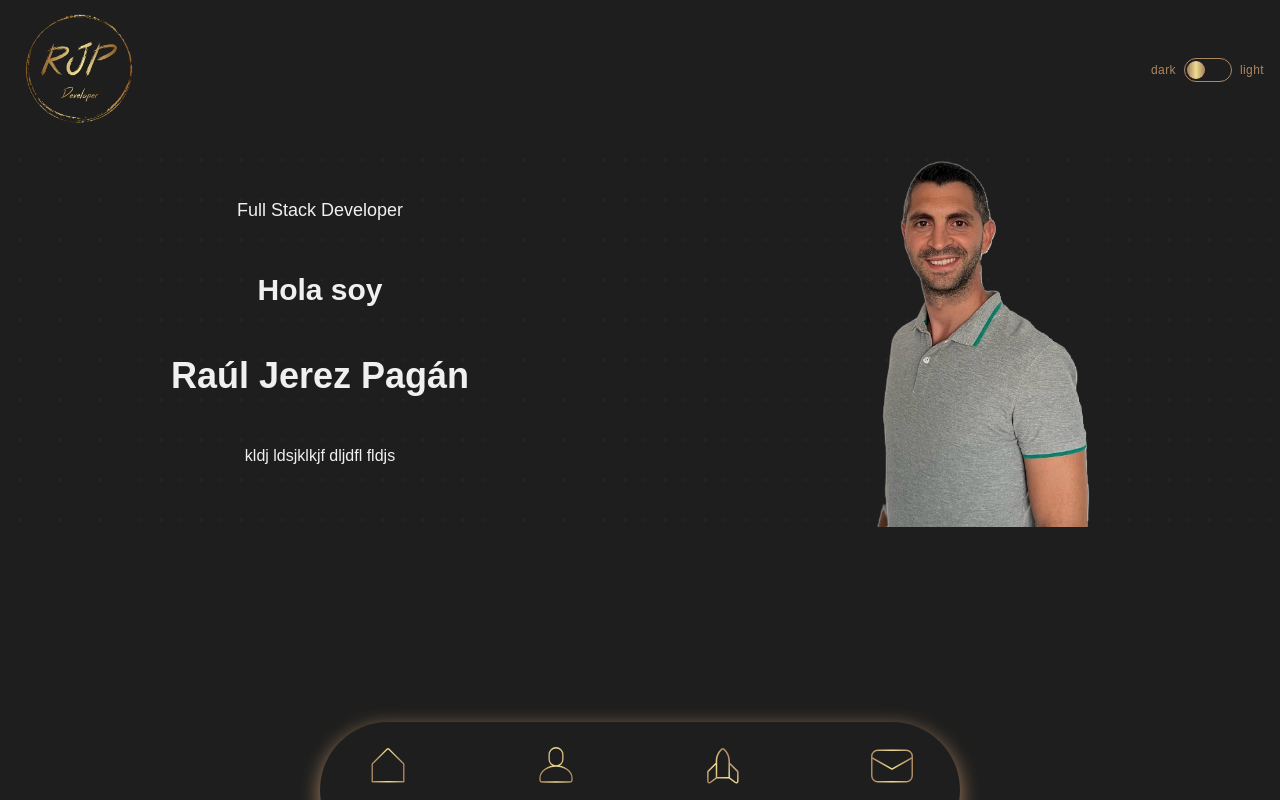
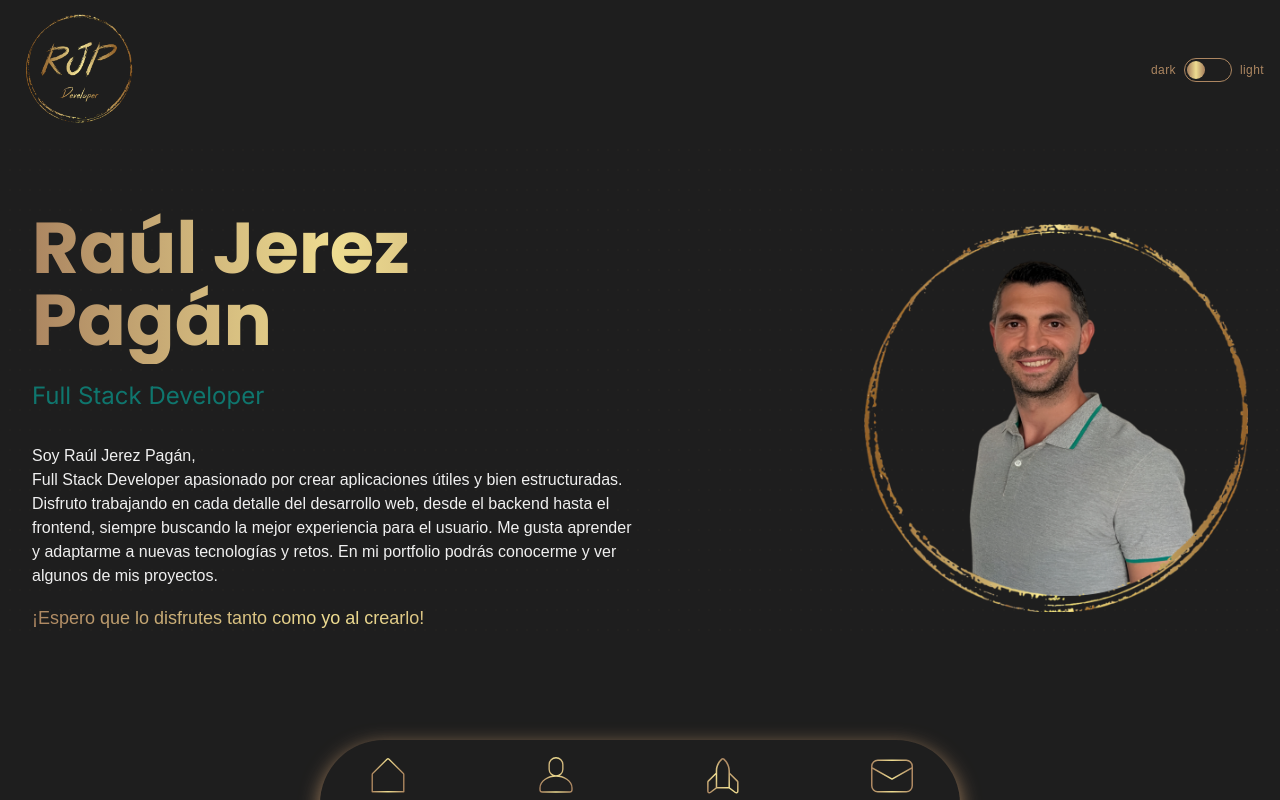
Before and after one commit to Rauljp16/my-portfolio, a Next.js app: page / in a window 1280 px wide. Built offline with nearby package versions, Linux system fonts and the light colour scheme.

Commit message:
feat: foto y texto de inicio

```diff
--- a/app/globals.css
+++ b/app/globals.css
@@ -12,7 +12,7 @@
   --svg-fill: #121863;
 }
 body {
-  max-width: 1400px;
+  max-width: 1300px;
   margin: 0 auto;
   font-family: Arial, Helvetica, sans-serif;
 }
--- a/app/layout.tsx
+++ b/app/layout.tsx
@@ -2,6 +2,18 @@
 import type { Metadata } from "next";
 import { ThemeProvider } from "next-themes";
 import "./globals.css";
+// import { Inter } from 'next/font/google';
+import { Poppins, Inter } from 'next/font/google';
+
+const inter = Inter({
+  subsets: ['latin'],
+  variable: '--font-inter',
+});
+const poppins = Poppins({
+  subsets: ['latin'],
+  weight: ['400', '600', '700'],
+  variable: '--font-poppins',
+});
 
 export const metadata: Metadata = {
   title: "My portfolio",
@@ -15,7 +27,7 @@ export default function RootLayout({
 }>) {
   return (
     <html suppressHydrationWarning lang="en">
-      <body className="bg-background-light dark:bg-background-dark text-foreground-light dark:text-foreground-dark transition-colors duration-700 ease-in-out min-h-dvh">
+      <body className={`${poppins.variable} ${inter.variable} bg-background-light dark:bg-background-dark text-foreground-light dark:text-foreground-dark transition-colors duration-700 ease-in-out min-h-dvh`}>
         <ThemeProvider defaultTheme="dark" attribute="class">
           {children}
         </ThemeProvider>
--- a/app/page.tsx
+++ b/app/page.tsx
@@ -4,26 +4,38 @@ import Image from "next/image";
 
 export default function Home() {
   return (
-    <>
+    <div className=" bg-[url('/svg/bg.svg')] bg-fixed">
       <Header />
-      <main className="flex w-full bg-[url('/svg/bg.svg')] ">
-        <section className="w-1/2 flex flex-col items-center justify-around p-8">
-          <h3 className="text-lg">Full Stack Developer</h3>
-          <h1 className="text-3xl font-bold">Hola soy</h1>
-          <h1 className="text-4xl font-bold">Raúl Jerez Pagán</h1>
-          <p className="text-md">kldj ldsjklkjf dljdfl fldjs</p>
-        </section>
-        <section className="w-1/2 h-96 flex items-center justify-center">
-          <Image
-            src="/images/raul.png"
-            alt="Logo"
-            width={400}
-            height={400}
-            className=""
-          />
+      <Sidebar />
+      <main className="flex w-full">
+        <section className="w-full flex items-center justify-around px-8 pt-16">
+          <article className="w-1/2">
+            <h1 className="text-7xl font-bold font-poppins text-transparent bg-clip-text bg-gradient-to-r from-goldDark via-goldLight to-goldDark mb-4 py-2">
+              Raúl Jerez Pagán
+            </h1>
+            <h3 className="text-2xl font-inter mb-8 text-teal-700">Full Stack Developer</h3>
+            <p className="text-md mb-4">
+              Soy Raúl Jerez Pagán, <br />
+              Full Stack Developer apasionado por crear aplicaciones útiles y
+              bien estructuradas. Disfruto trabajando en cada detalle del
+              desarrollo web, desde el backend hasta el frontend, siempre
+              buscando la mejor experiencia para el usuario. Me gusta aprender y
+              adaptarme a nuevas tecnologías y retos. En mi portfolio podrás
+              conocerme y ver algunos de mis proyectos.
+            </p>
+            <p className="text-lg text-transparent bg-clip-text bg-gradient-to-r from-goldDark via-goldLight to-goldDark">¡Espero que lo disfrutes tanto como yo al crearlo!</p>
+          </article>
+          <article className="w-1/2 flex justify-end items-center">
+            <Image
+              src="/images/raul.png"
+              alt="Logo"
+              width={600}
+              height={600}
+              className="w-96"
+            />
+          </article>
         </section>
       </main>
-      <Sidebar />
-    </>
+    </div>
   );
 }
--- a/components/Header.tsx
+++ b/components/Header.tsx
@@ -4,13 +4,13 @@ import ButtonTheme from "./ButtonTheme";
 
 function Header() {
   return (
-    <div className=" flex items-center justify-between">
+    <div className="sticky top-0 flex items-center justify-between bg-background-light dark:bg-background-dark transition ease-in-out duration-700 overflow-hidden">
       <Image
         src="/images/logo.png"
         alt="Logo"
         width={2134}
         height={1866}
-        className="w-40 h-auto drop-shadow-blackSvg "
+        className="w-40 h-auto drop-shadow-blackSvg object-cover object-center"
       />
       <ButtonTheme />
     </div>
--- a/components/Sidebar.tsx
+++ b/components/Sidebar.tsx
@@ -4,8 +4,8 @@ import React from "react";
 
 function Sidebar() {
   return (
-    <div className="fixed w-full flex justify-center bottom-[-58px] left-0">
-      <ul className="flex justify-center cursor-pointer transition ease-in-out duration-700 gap-10 md:gap-28 md:px-10 pl-5 pr-7 pt-4 pb-14  rounded-full shadow-[0px_6px_20px_#ac8661]  shadow-golDark">
+    <div className="fixed w-full flex justify-center bottom-[-68px] left-0">
+      <ul className="flex justify-center bg-background-light dark:bg-background-dark cursor-pointer transition ease-in-out duration-700 gap-10 md:gap-28 md:px-10 pl-5 pr-7 pt-2 pb-14  rounded-full shadow-[0px_6px_20px_#ac8661]  shadow-golDark">
         <li className="mb-2 w-14 h-14 flex hover:drop-shadow-gold md:drop-shadow-blackSvg  justify-center items-center hover:scale-125 rounded-full">
           <Link href="/">
             <img src="svg/home.svg" alt="icono home" />
--- a/tailwind.config.ts
+++ b/tailwind.config.ts
@@ -32,6 +32,10 @@ const config: Config = {
         goldXS: "0 0 4px #ff800070",
         blackSvg: "0 0 0 #000000",
       },
+      fontFamily: {
+        poppins: ['var(--font-poppins)', 'sans-serif'],
+        inter: ['var(--font-inter)', 'sans-serif'],
+      },
     },
   },
   plugins: [],
```
Also changed, not shown: public/images/raul.png, public/svg/bg.svg.
